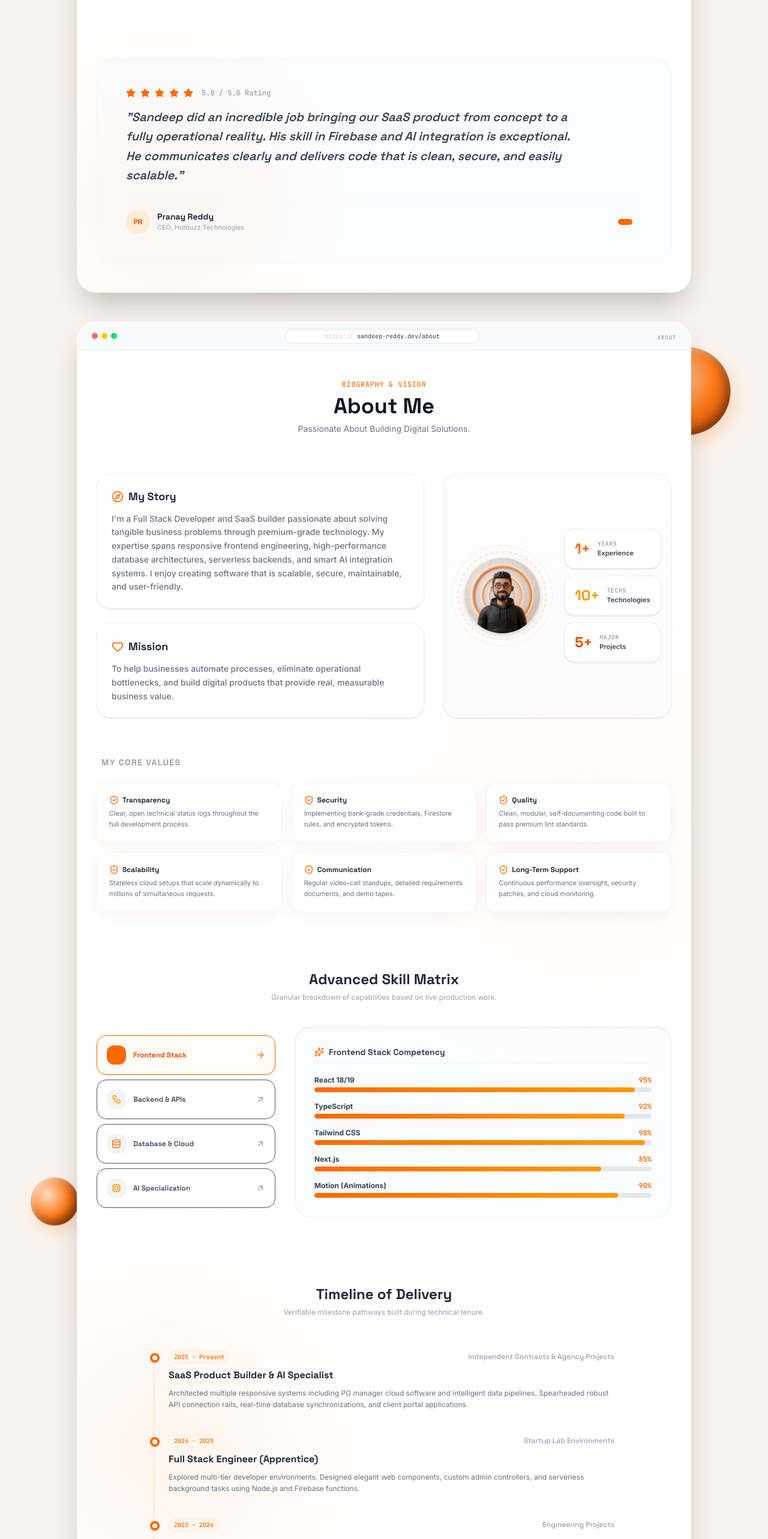
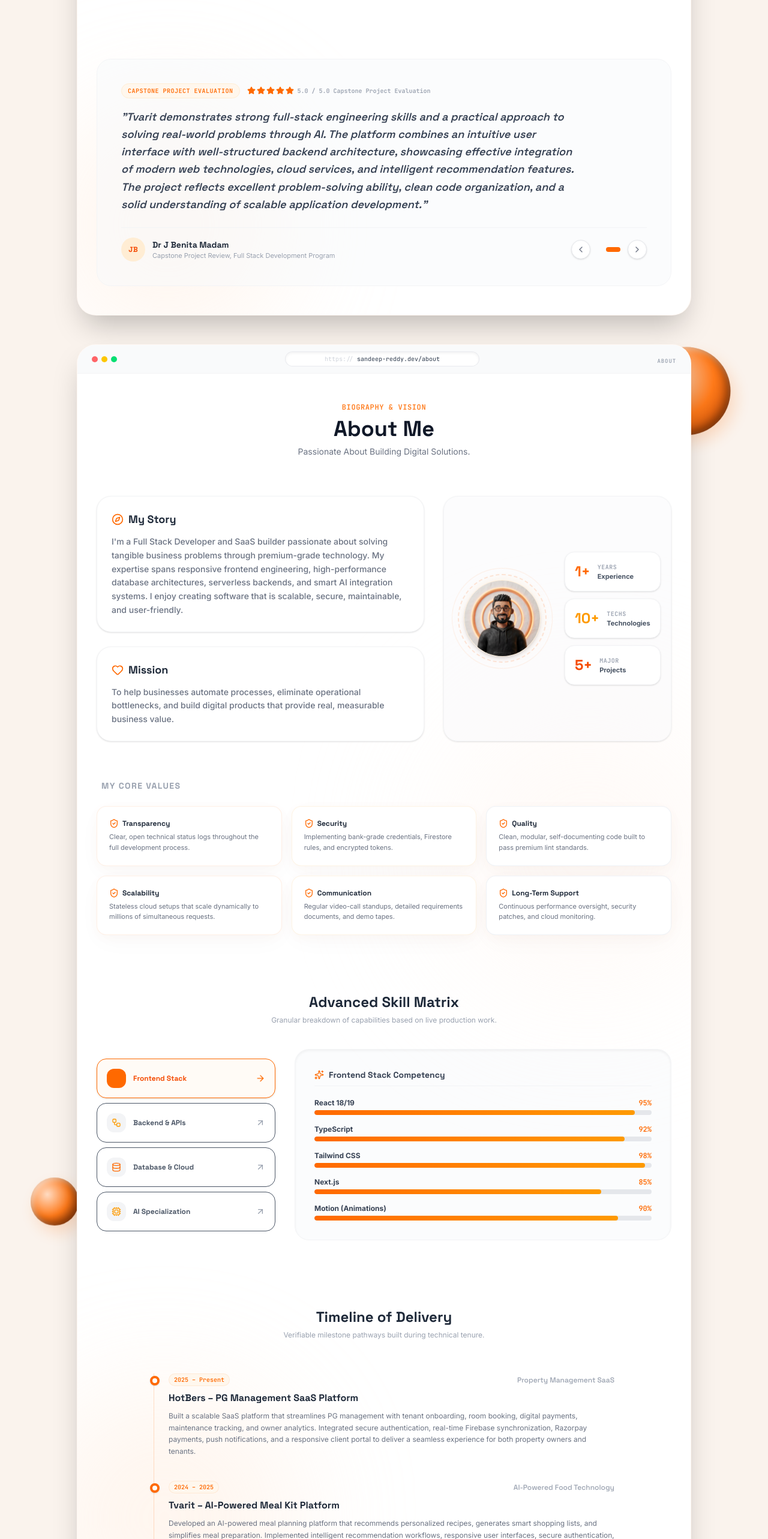
Before and after one commit to sandeepreddy2147/Byreddy-portfolio, a React (Vite) app: page / in a window 1280 px wide. Shown: the part 2280-4846 px from the top of the page at 60% size. Built offline with nearby package versions, Linux system fonts and the light colour scheme.

Commit message:
Update portfolio content and timeline sections

```diff
--- a/src/components/AboutSection.tsx
+++ b/src/components/AboutSection.tsx
@@ -29,22 +29,22 @@ import avatarPortrait from '../../assets/sandeep_avatar_portrait.png';
 
 const TIMELINE_EVENTS = [
   {
-    year: '2025 - Present',
-    role: 'SaaS Product Builder & AI Specialist',
-    company: 'Independent Contracts & Agency Projects',
-    desc: 'Architected multiple responsive systems including PG manager cloud software and intelligent data pipelines. Spearheaded robust API connection rails, real-time database synchronizations, and client portal applications.'
+    year: '2025 – Present',
+    role: 'HotBers – PG Management SaaS Platform',
+    company: 'Property Management SaaS',
+    desc: 'Built a scalable SaaS platform that streamlines PG management with tenant onboarding, room booking, digital payments, maintenance tracking, and owner analytics. Integrated secure authentication, real-time Firebase synchronization, Razorpay payments, push notifications, and a responsive client portal to deliver a seamless experience for both property owners and tenants.'
   },
   {
-    year: '2024 - 2025',
-    role: 'Full Stack Engineer (Apprentice)',
-    company: 'Startup Lab Environments',
-    desc: 'Explored multi-tier developer environments. Designed elegant web components, custom admin controllers, and serverless background tasks using Node.js and Firebase functions.'
+    year: '2024 – 2025',
+    role: 'Tvarit – AI-Powered Meal Kit Platform',
+    company: 'AI-Powered Food Technology',
+    desc: 'Developed an AI-powered meal planning platform that recommends personalized recipes, generates smart shopping lists, and simplifies meal preparation. Implemented intelligent recommendation workflows, responsive user interfaces, secure authentication, and cloud-based data management for a smooth end-to-end user experience.'
   },
   {
-    year: '2023 - 2024',
-    role: 'Graduate/Trainee Developer',
-    company: 'Engineering Projects',
-    desc: 'Developed robust foundational programming modules. Experimented with JavaScript protocols, CSS frameworks, SQL schema models, and agile software development cycles.'
+    year: '2023 – 2024',
+    role: 'Full Stack Development & Engineering Projects',
+    company: 'Engineering & Full Stack Projects',
+    desc: 'Built multiple responsive web applications and management systems using React, Node.js, Firebase, JavaScript, and SQL. Focused on scalable architectures, REST APIs, authentication, database design, and performance optimization while following modern software engineering practices.'
   }
 ];
 
--- a/src/components/HomeSection.tsx
+++ b/src/components/HomeSection.tsx
@@ -3,7 +3,7 @@
  * SPDX-License-Identifier: Apache-2.0
  */
 
-import React, { useState } from 'react';
+import React, { useState, useEffect } from 'react';
 import { motion } from 'motion/react';
 import {
   Sparkles,
@@ -27,6 +27,7 @@ import {
   UserCheck2,
   CheckCircle2,
   ChevronRight,
+  ChevronLeft,
   ThumbsUp,
   MessageSquare,
   BookmarkCheck
@@ -75,16 +76,20 @@ const FEATURES_CARDS = [
 
 const TESTIMONIALS = [
   {
-    quote: "Sandeep did an incredible job bringing our SaaS product from concept to a fully operational reality. His skill in Firebase and AI integration is exceptional. He communicates clearly and delivers code that is clean, secure, and easily scalable.",
-    author: "Pranay Reddy",
-    role: "CEO, Hotbuzz Technologies",
-    avatar: "PR"
+    badge: "Founder Reflection",
+    rating: "5.0 / 5.0 Vision & Execution",
+    quote: "Building HotBers has been one of the most rewarding challenges of my career. From identifying real problems faced by PG owners and tenants to developing a scalable SaaS platform, every feature was designed with performance, simplicity, and user experience in mind. Leveraging React, Firebase, AI-powered features, Razorpay integration, and real-time synchronization, I focused on creating a secure, modern, and scalable solution that can grow with the business. HotBers reflects my commitment to solving real-world problems through technology.",
+    author: "Byreddy Venkata Sandeep Reddy",
+    role: "Founder & Full Stack Developer, HotBers",
+    avatar: "BS"
   },
   {
-    quote: "Byreddy is a developer with true craft. He doesn't just build features; he cares about UX, animations, and clean design. The booking system he developed for our platform has reduced scheduling friction by over 40%. Highly recommended!",
-    author: "K. Sandeep",
-    role: "Operations lead",
-    avatar: "KS"
+    badge: "Capstone Project Evaluation",
+    rating: "5.0 / 5.0 Capstone Project Evaluation",
+    quote: "Tvarit demonstrates strong full-stack engineering skills and a practical approach to solving real-world problems through AI. The platform combines an intuitive user interface with well-structured backend architecture, showcasing effective integration of modern web technologies, cloud services, and intelligent recommendation features. The project reflects excellent problem-solving ability, clean code organization, and a solid understanding of scalable application development.",
+    author: "Dr J Benita Madam",
+    role: "Capstone Project Review, Full Stack Development Program",
+    avatar: "JB"
   }
 ];
 
@@ -94,6 +99,14 @@ export const HomeSection: React.FC<HomeSectionProps> = ({
 }) => {
   const [activeTestimonial, setActiveTestimonial] = useState(0);
   const [demoPlaying, setDemoPlaying] = useState(false);
+
+  // Auto-slide every 6 seconds
+  useEffect(() => {
+    const interval = setInterval(() => {
+      setActiveTestimonial((prev) => (prev + 1) % TESTIMONIALS.length);
+    }, 6000);
+    return () => clearInterval(interval);
+  }, []);
 
   return (
     <section id="home" className="relative py-6 sm:py-12 overflow-hidden bg-transparent">
@@ -381,23 +394,31 @@ export const HomeSection: React.FC<HomeSectionProps> = ({
           </div>
         </div>
 
-        {/* TESTIMONIALS SLIDER SECTION */}
-        <div className="mt-16 sm:mt-28 py-8 sm:py-10 bg-slate-50/50 rounded-2xl sm:rounded-3xl border border-gray-100 p-5 sm:p-8 md:p-12 text-left relative overflow-hidden">
-          <div className="flex items-center gap-2 text-orange-500 mb-4">
-            <Star className="w-4 h-4 fill-current" />
-            <Star className="w-4 h-4 fill-current" />
-            <Star className="w-4 h-4 fill-current" />
-            <Star className="w-4 h-4 fill-current" />
-            <Star className="w-4 h-4 fill-current" />
-            <span className="text-xs font-mono font-bold text-gray-400 ml-1.5">5.0 / 5.0 Rating</span>
+        {/* REVIEWS SLIDER SECTION */}
+        <div className="mt-16 sm:mt-28 py-6 sm:py-8 bg-slate-50/50 rounded-2xl sm:rounded-3xl border border-gray-100 p-5 sm:p-8 md:p-10 text-left relative overflow-hidden">
+          {/* Badge & Rating */}
+          <div className="flex flex-wrap items-center gap-3 mb-4">
+            <span className="text-[10px] font-mono font-bold text-orange-500 bg-orange-50 px-2.5 py-1 rounded-full border border-orange-100 uppercase tracking-wider">
+              {TESTIMONIALS[activeTestimonial].badge}
+            </span>
+            <div className="flex items-center gap-1.5">
+              <div className="flex items-center gap-0.5 text-orange-500">
+                <Star className="w-3.5 h-3.5 fill-current" />
+                <Star className="w-3.5 h-3.5 fill-current" />
+                <Star className="w-3.5 h-3.5 fill-current" />
+                <Star className="w-3.5 h-3.5 fill-current" />
+                <Star className="w-3.5 h-3.5 fill-current" />
+              </div>
+              <span className="text-[10px] font-mono font-bold text-gray-400">{TESTIMONIALS[activeTestimonial].rating}</span>
+            </div>
           </div>
 
           <div className="space-y-6">
-            <p className="font-display font-semibold text-base sm:text-lg md:text-xl text-gray-700 italic max-w-3xl leading-relaxed">
+            <p className="font-display font-semibold text-sm sm:text-base md:text-lg text-gray-700 italic max-w-3xl leading-relaxed">
               "{TESTIMONIALS[activeTestimonial].quote}"
             </p>
 
-            <div className="flex items-center justify-between pt-4 border-t border-gray-100">
+            <div className="flex flex-col sm:flex-row items-start sm:items-center justify-between gap-4 pt-4 border-t border-gray-100">
               <div className="flex items-center gap-3">
                 <div className="w-10 h-10 rounded-full bg-orange-100 text-orange-600 flex items-center justify-center font-display font-extrabold text-xs">
                   {TESTIMONIALS[activeTestimonial].avatar}
@@ -408,16 +429,34 @@ export const HomeSection: React.FC<HomeSectionProps> = ({
                 </div>
               </div>
 
-              {/* Slider Dots */}
+              {/* Navigation Controls */}
+              <div className="flex items-center gap-3">
+                <button
+                  onClick={() => setActiveTestimonial((prev) => (prev - 1 + TESTIMONIALS.length) % TESTIMONIALS.length)}
+                  className="w-8 h-8 rounded-full bg-white border border-gray-200 hover:border-orange-300 flex items-center justify-center text-gray-500 hover:text-orange-500 transition-all cursor-pointer shadow-sm"
+                  aria-label="Previous review"
+                >
+                  <ChevronLeft className="w-4 h-4" />
+                </button>
+
                 <div className="flex gap-1.5">
                   {TESTIMONIALS.map((_, idx) => (
                     <button
                       key={idx}
                       onClick={() => setActiveTestimonial(idx)}
-                    className={`w-2.5 h-2.5 rounded-full transition-all ${activeTestimonial === idx ? 'bg-orange-500 w-6' : 'bg-gray-250 hover:bg-gray-300'}`}
-                    aria-label={`Testimonial ${idx + 1}`}
+                      className={`h-2 rounded-full transition-all ${activeTestimonial === idx ? 'bg-orange-500 w-6' : 'bg-gray-250 hover:bg-gray-300 w-2'}`}
+                      aria-label={`Review ${idx + 1}`}
                     />
                   ))}
+                </div>
+
+                <button
+                  onClick={() => setActiveTestimonial((prev) => (prev + 1) % TESTIMONIALS.length)}
+                  className="w-8 h-8 rounded-full bg-white border border-gray-200 hover:border-orange-300 flex items-center justify-center text-gray-500 hover:text-orange-500 transition-all cursor-pointer shadow-sm"
+                  aria-label="Next review"
+                >
+                  <ChevronRight className="w-4 h-4" />
+                </button>
               </div>
             </div>
           </div>
--- a/src/components/PricingSection.tsx
+++ b/src/components/PricingSection.tsx
@@ -27,7 +27,7 @@ const PLANS = [
   {
     id: 'landing',
     name: 'Landing Page',
-    price: '₹15,000',
+    price: '₹3,000',
     desc: 'Perfect for startups, campaigns, and individual business introductions.',
     icon: <Rocket className="w-5 h-5 text-orange-500" />,
     features: [
@@ -42,7 +42,7 @@ const PLANS = [
   {
     id: 'business',
     name: 'Business Website',
-    price: '₹30,000',
+    price: '₹15,000',
     desc: 'Professional dynamic multi-page websites designed to scale your operations.',
     icon: <Briefcase className="w-5 h-5 text-amber-500" />,
     features: [
@@ -57,7 +57,7 @@ const PLANS = [
   {
     id: 'admin',
     name: 'Admin Dashboard',
-    price: '₹40,000',
+    price: '₹30,000',
     desc: 'Powerful administrative workspaces designed to capture data and charts.',
     icon: <Database className="w-5 h-5 text-orange-600" />,
     recommended: true,
--- /dev/null
+++ b/src/vite-env.d.ts
@@ -0,0 +1,31 @@
+/// <reference types="vite/client" />
+
+declare module '*.png' {
+  const src: string;
+  export default src;
+}
+
+declare module '*.jpg' {
+  const src: string;
+  export default src;
+}
+
+declare module '*.jpeg' {
+  const src: string;
+  export default src;
+}
+
+declare module '*.svg' {
+  const src: string;
+  export default src;
+}
+
+declare module '*.gif' {
+  const src: string;
+  export default src;
+}
+
+declare module '*.webp' {
+  const src: string;
+  export default src;
+}
```
Also changed, not shown: src/components/BookingModal.tsx (+25 -10 lines), src/components/ServicesSection.tsx (+4 -4 lines). Lines whose indentation alone changed are shown as unchanged.
